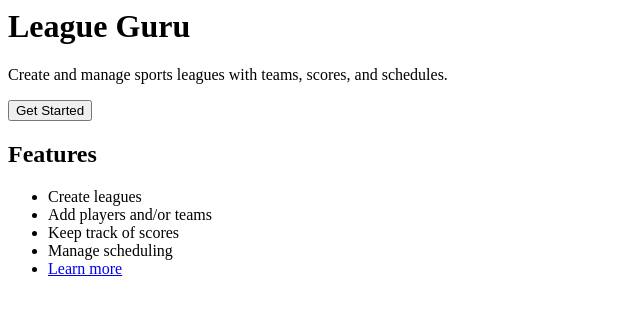
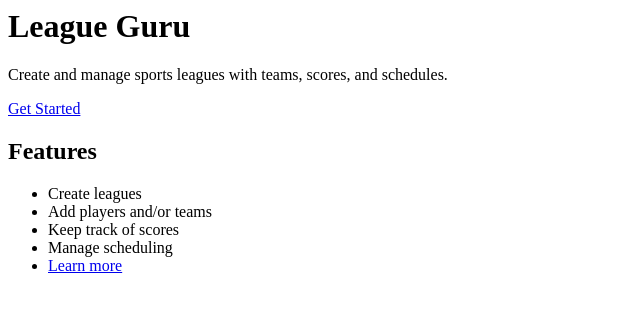
Before and after one commit to tlicata/guru, a plain HTML site: page client/index.html in a window 1280 px wide. Shown: the whole page, without its empty margins (0-640 px from the left). Drawn offline with Linux system fonts and the light colour scheme.

Commit message:
Fixup markup

```diff
--- a/client/index.html
+++ b/client/index.html
@@ -5,8 +5,7 @@
   <body>
     <h1>League Guru</h1>
     <p>Create and manage sports leagues with teams, scores, and schedules.</p>
-    <p><button>Get Started</button></p>
-    <p>
+    <p><a href="leagues/new">Get Started</a></p>
     <h2>Features</h2>
     <ul>
       <li>Create leagues</li>
@@ -15,6 +14,5 @@
       <li>Manage scheduling</li>
       <li><a href="learn-more">Learn more</a></li>
     </ul>
-    </p>
   </body>
 </html>
```
Lines whose indentation alone changed are shown as unchanged.
